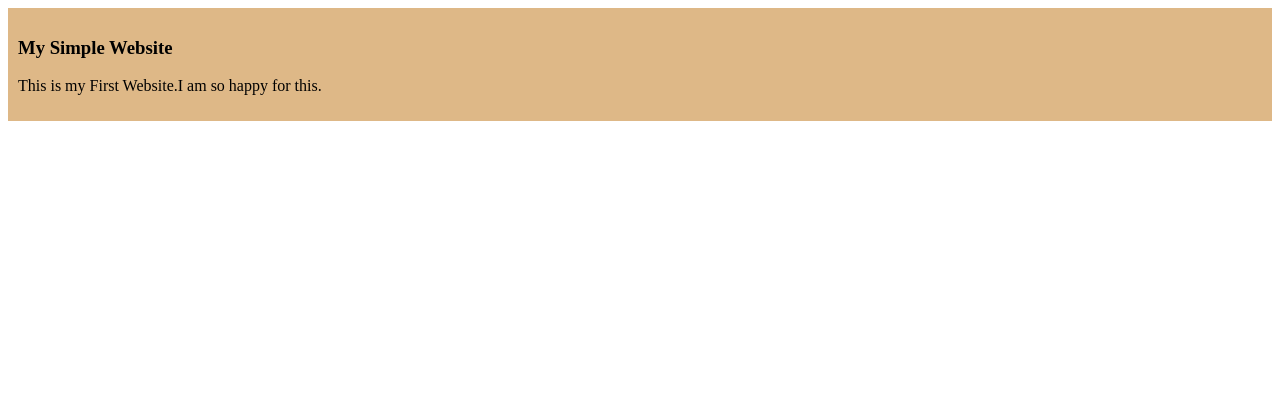
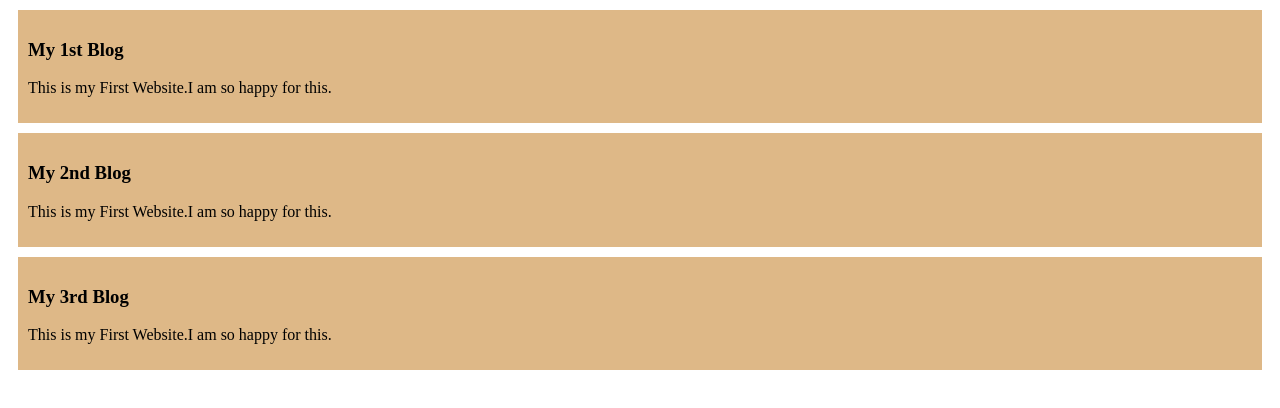
Before and after one commit to akash568873/my-simple-websites, a plain HTML site: page index.html in a window 1280 px wide. Drawn offline with Linux system fonts and the light colour scheme.

Commit message:
added the secend and the third Blog

```diff
--- a/index.html
+++ b/index.html
@@ -7,7 +7,13 @@
     <link rel="stylesheet" href="styels/blog.css">
 </head>
 <body>
-    <div><h3>My Simple Website</h3>
+    <div><h3>My 1st Blog</h3>
+        <p>This is my First Website.I am so happy for this.</p>
+    </div>
+    <div><h3>My 2nd Blog</h3>
+        <p>This is my First Website.I am so happy for this.</p>
+    </div>
+    <div><h3>My 3rd Blog</h3>
         <p>This is my First Website.I am so happy for this.</p>
     </div>
 </body>
--- a/styels/blog.css
+++ b/styels/blog.css
@@ -1,4 +1,5 @@
 div{
     background-color: burlywood;
     padding: 10px;
+    margin: 10px;
 }
```
